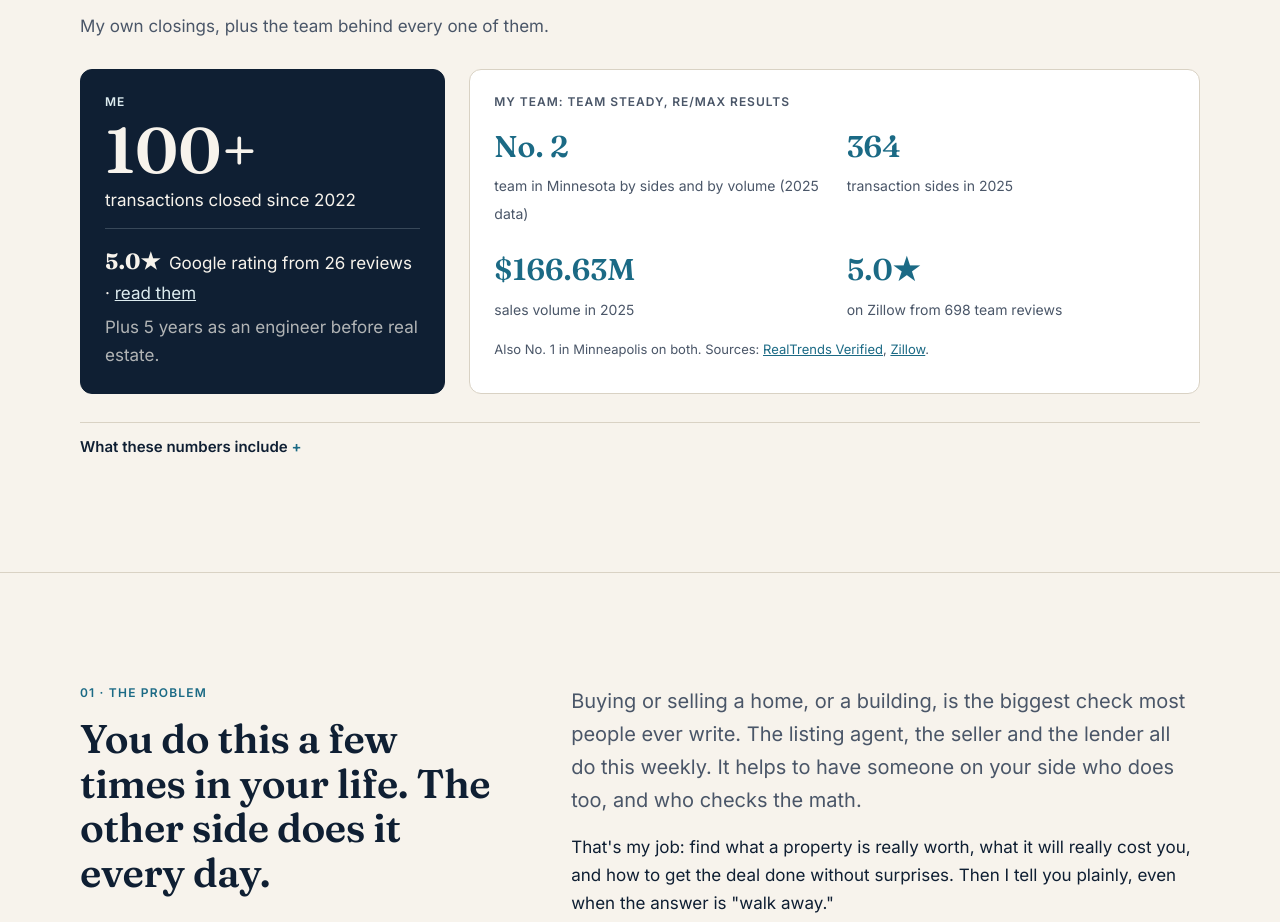
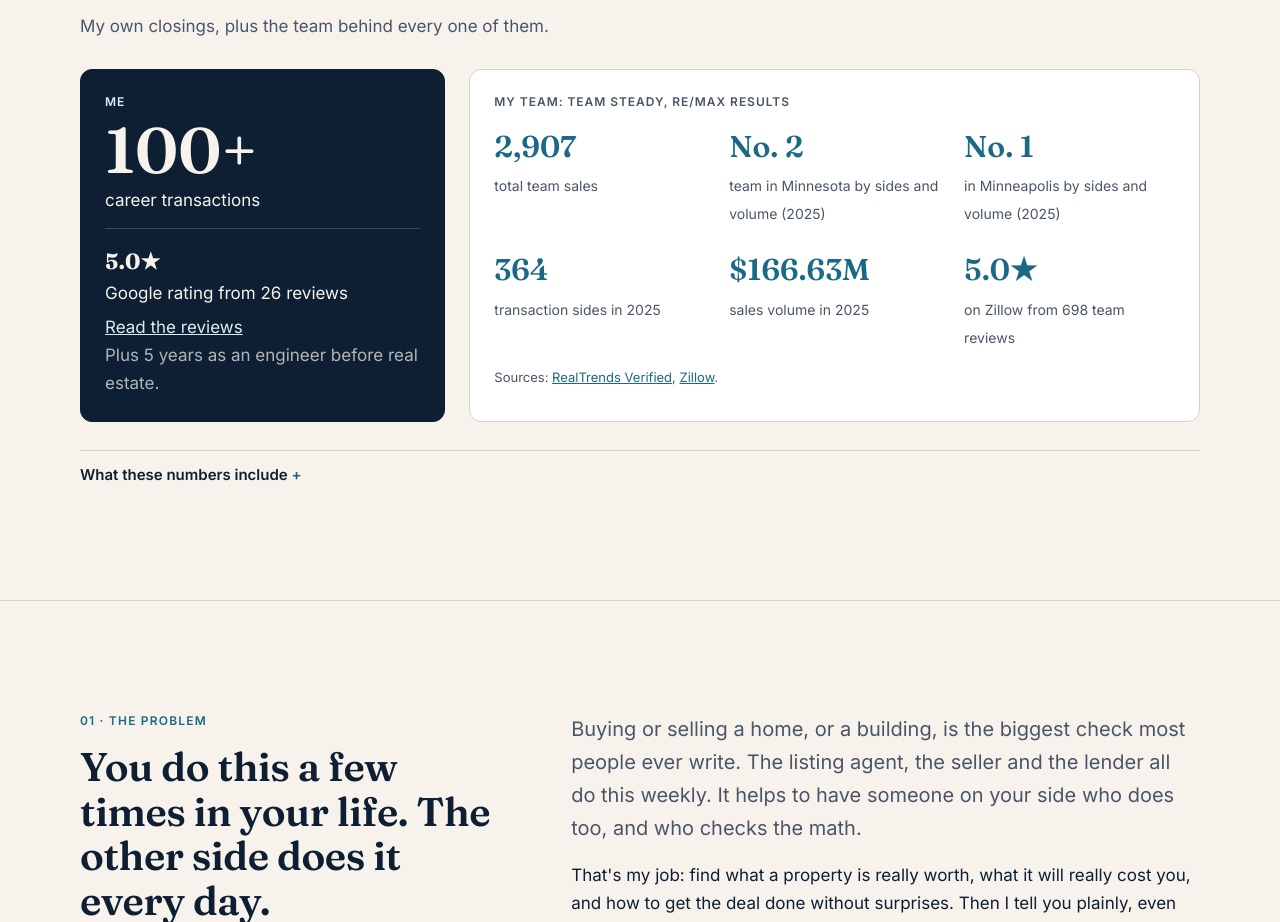
Before and after one commit to norishchin/nazarmn-site, an Astro site: page / in a window 1280 px wide. Shown: the part 1132-2054 px from the top of the page. Built offline with nearby package versions, Linux system fonts and the light colour scheme; Astro itself is replaced by a stand-in of ours; a web font is replaced by a local one.

Commit message:
Experience section: career transactions, total team sales, shorter numbers note
Co-Authored-By: Claude Opus 5.5 <noreply@anthropic.com>

```diff
--- a/src/components/Experience.astro
+++ b/src/components/Experience.astro
@@ -5,6 +5,7 @@ const g = await getGoogleRating();
 const { lang = "en" } = Astro.props as { lang?: Lang };
 const uk = lang === "uk";
 const rt = TEAM.realtrends, z = TEAM.zillow;
+const total = z.totalSales.toLocaleString("en-US");
 ---
 <section class="rule" id="experience"><div class="wrap section stack lg">
   <div class="stack"><p class="chapter">{uk ? "Досвід" : "Experience"}</p><h2>{uk ? "Досвід, який можна перевірити." : "Experience you can check."}</h2>
@@ -13,24 +14,27 @@ const rt = TEAM.realtrends, z = TEAM.zillow;
     <div class="exp-me">
       <p class="label">{uk ? "Особисто" : "Me"}</p>
       <p class="exp-big">100+</p>
-      <p>{uk ? "угод закрито з 2022 року" : "transactions closed since 2022"}</p>
-      <p class="exp-rating"><b>{g.rating.toFixed(1)}★</b> {uk ? <>рейтинг Google, {g.count} відгуків · <a href="/reviews/">читати</a></> : <>Google rating from {g.count} reviews · <a href="/reviews/">read them</a></>}</p>
+      <p>{uk ? "угод за кар'єру" : "career transactions"}</p>
+      <p class="exp-rating"><b>{g.rating.toFixed(1)}★</b>{uk ? `рейтинг Google, ${g.count} відгуків` : `Google rating from ${g.count} reviews`}</p>
+      <p><a href="/reviews/">{uk ? "Читати відгуки" : "Read the reviews"}</a></p>
       <p class="soft">{uk ? "Плюс 5 років інженером до нерухомості." : "Plus 5 years as an engineer before real estate."}</p>
     </div>
     <div class="exp-team">
       <p class="label">{uk ? "Моя команда: Team Steady, RE/MAX Results" : "My team: Team Steady, RE/MAX Results"}</p>
       <div class="exp-grid">
-        <div><b>No. {rt.mnRank}</b><span>{uk ? `команда в Міннесоті за кількістю угод і обсягом (${rt.year})` : `team in Minnesota by sides and by volume (${rt.year} data)`}</span></div>
+        <div><b>{total}</b><span>{uk ? "продажів командою загалом" : "total team sales"}</span></div>
+        <div><b>No. {rt.mnRank}</b><span>{uk ? `команда в Міннесоті за кількістю угод і обсягом (${rt.year})` : `team in Minnesota by sides and volume (${rt.year})`}</span></div>
+        <div><b>No. {rt.cityRank}</b><span>{uk ? `у ${rt.city} за кількістю угод і обсягом (${rt.year})` : `in ${rt.city} by sides and volume (${rt.year})`}</span></div>
         <div><b>{rt.sides}</b><span>{uk ? `угод (sides) у ${rt.year} році` : `transaction sides in ${rt.year}`}</span></div>
         <div><b>{rt.volume}</b><span>{uk ? `обсяг продажів у ${rt.year} році` : `sales volume in ${rt.year}`}</span></div>
-        <div><b>{z.rating.toFixed(1)}★</b><span>{uk ? `на Zillow з ${z.reviews} відгуків про команду` : `on Zillow from ${z.reviews} team reviews`}</span></div>
+        <div><b>{z.rating.toFixed(1)}★</b><span>{uk ? `на Zillow, ${z.reviews} відгуків про команду` : `on Zillow from ${z.reviews} team reviews`}</span></div>
       </div>
-      <p class="soft small">{uk ? <>Також No. {rt.cityRank} у {rt.city} за обома показниками. Джерела: <a href={rt.url}>RealTrends Verified</a>, <a href={z.url}>Zillow</a>.</> : <>Also No. {rt.cityRank} in {rt.city} on both. Sources: <a href={rt.url}>RealTrends Verified</a>, <a href={z.url}>Zillow</a>.</>}</p>
+      <p class="soft small">{uk ? "Джерела:" : "Sources:"} <a href={rt.url}>RealTrends Verified</a>, <a href={z.url}>Zillow</a>.</p>
     </div>
   </div>
   <details class="exp-note">
     <summary>{uk ? "Що входить у ці цифри" : "What these numbers include"}</summary>
-    {uk ? <p>«100+ угод» це угоди, які я особисто закрив з 2022 року. Цифри команди стосуються всієї Team Steady в RE/MAX Results під керівництвом Sam Steadman, частиною якої я є, а не лише моїх угод. RealTrends Verified: рейтинги на основі даних про продажі за {rt.year} рік, перевірено {rt.checked}. Zillow: профіль команди, {z.totalSales.toLocaleString("en-US")} продажів загалом і {z.last12} за останні 12 місяців, перевірено 18 листопада 2026 року. Минулі результати не гарантують майбутніх.</p>
-       : <p>"100+ transactions" is deals I've personally closed since 2022. The team numbers cover all of Team Steady at RE/MAX Results, led by Sam Steadman, which I'm part of. They are not my individual production. RealTrends Verified: rankings based on {rt.year} sales data, checked {rt.checked}. Zillow: team profile showing {z.totalSales.toLocaleString("en-US")} total sales and {z.last12} in the last 12 months, checked {z.checked}. Past results don't guarantee future outcomes.</p>}
+    {uk ? <p>«100+ угод» це угоди, які я особисто закрив з 2022 року. Цифри команди стосуються всієї Team Steady в RE/MAX Results, частиною якої я є. RealTrends Verified: рейтинги на основі даних про продажі за {rt.year} рік, перевірено {rt.checked}. Zillow: профіль команди, {total} продажів загалом і {z.last12} за останні 12 місяців, перевірено 18 листопада 2026 року.</p>
+       : <p>"100+ transactions" is deals I've personally closed since 2022. The team numbers cover all of Team Steady at RE/MAX Results, which I'm part of. RealTrends Verified: rankings based on {rt.year} sales data, checked {rt.checked}. Zillow: team profile showing {total} total sales and {z.last12} in the last 12 months, checked {z.checked}.</p>}
   </details>
 </div></section>
--- a/src/styles/site.css
+++ b/src/styles/site.css
@@ -324,3 +324,6 @@ a.card:hover{border-color:var(--lake);transform:translateY(-2px)}
 .exp-rating{margin:14px 0 6px;padding-top:14px;border-top:1px solid rgba(220,235,239,.2)}
 .exp-rating b{font-family:var(--serif);font-size:22px;margin-right:4px}
 .exp-me a{color:var(--tint)}
+.exp-grid{grid-template-columns:repeat(3,1fr)}
+.exp-rating b{display:block}
+@media (max-width:600px){.exp-grid{grid-template-columns:repeat(2,1fr)}}
```
